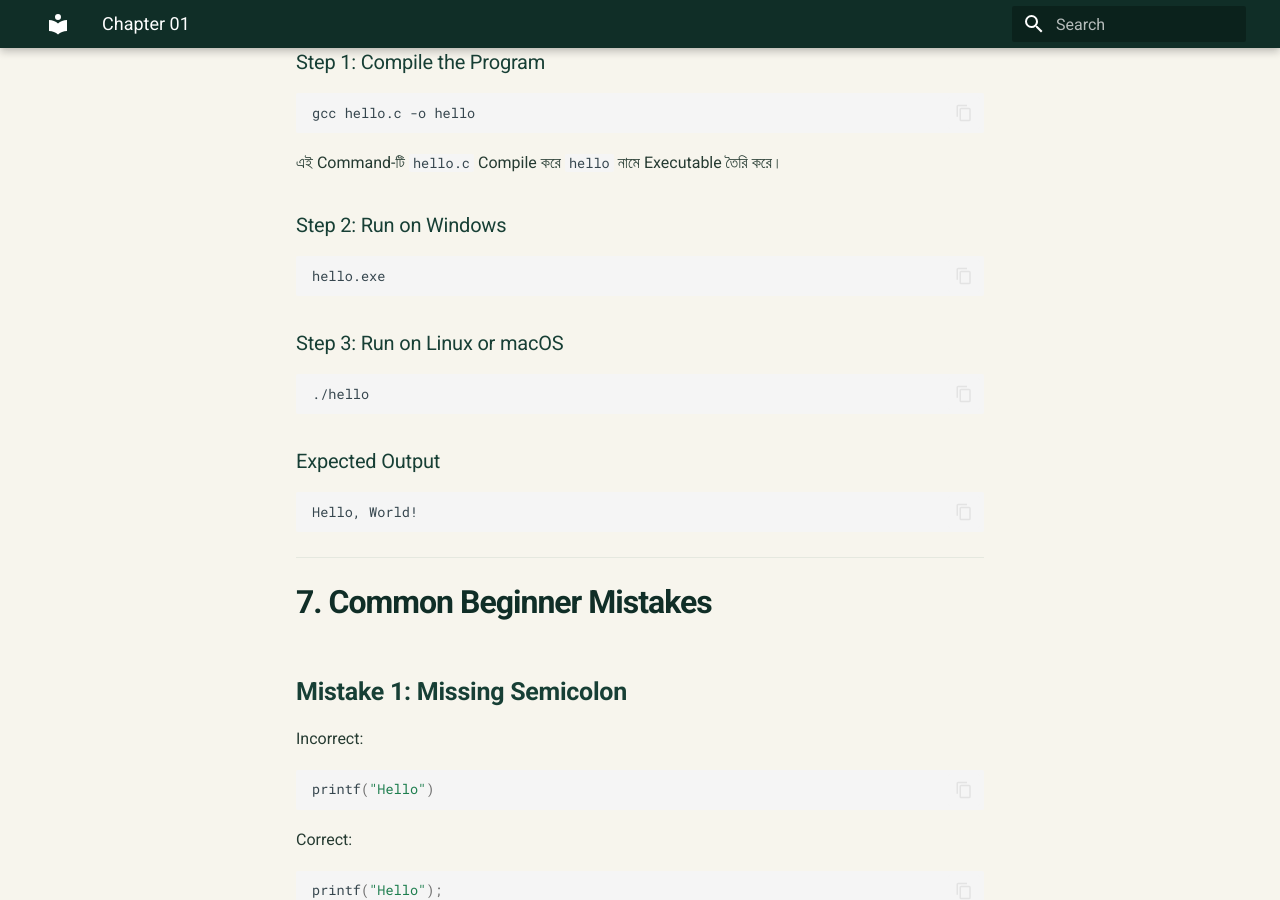
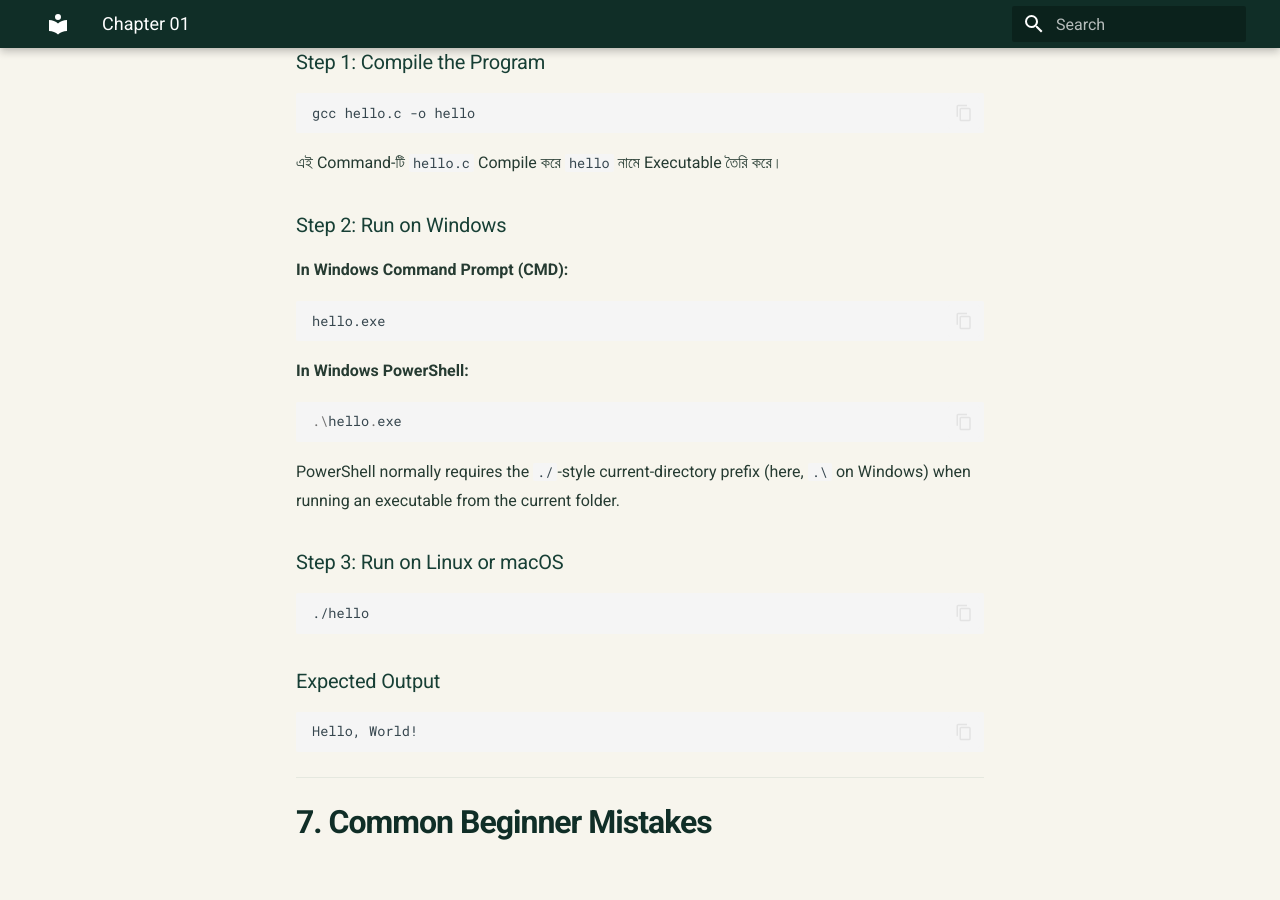
Before and after one commit to taimiyatahsin0-png/nu-cse-notes-store, an MkDocs documentation site: the page built from docs/subjects/spl/chapter-01.md, in a window 1280 px wide and 900 px high, scrolled down 11337 px. Built offline with MkDocs 1.6.1 and Material for MkDocs 9.7.7, drawn with Linux system fonts in a browser that asks for light colours.

Commit message:
Clarify Windows command prompt and PowerShell run commands

````diff
--- a/docs/subjects/spl/chapter-01.md
+++ b/docs/subjects/spl/chapter-01.md
@@ -411,9 +411,19 @@ gcc hello.c -o hello
 
 ### Step 2: Run on Windows
 
+**In Windows Command Prompt (CMD):**
+
 ```bash
 hello.exe
 ```
+
+**In Windows PowerShell:**
+
+```powershell
+.\hello.exe
+```
+
+PowerShell normally requires the `./`-style current-directory prefix (here, ` .\ ` on Windows) when running an executable from the current folder.
 
 ### Step 3: Run on Linux or macOS
 
````
